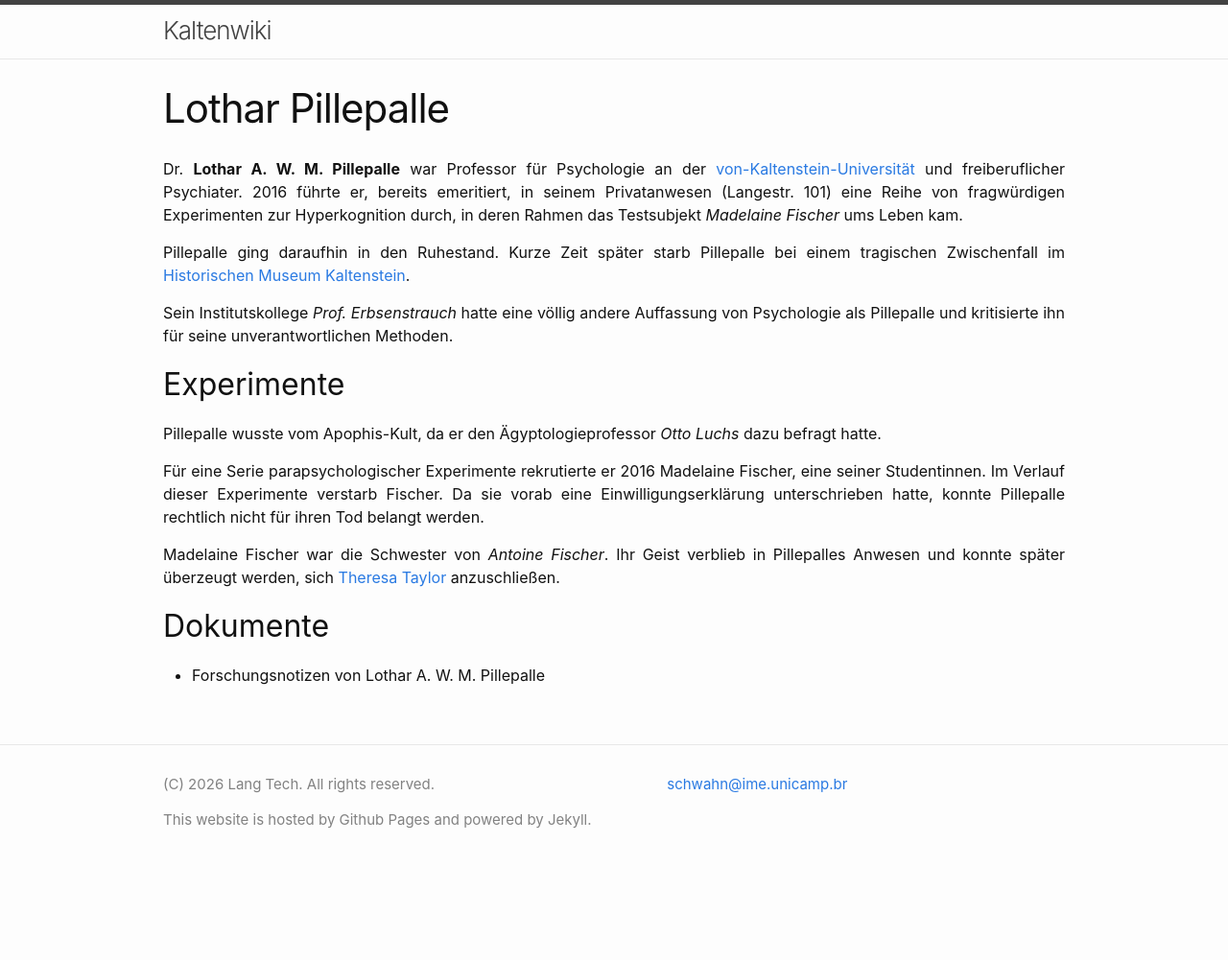
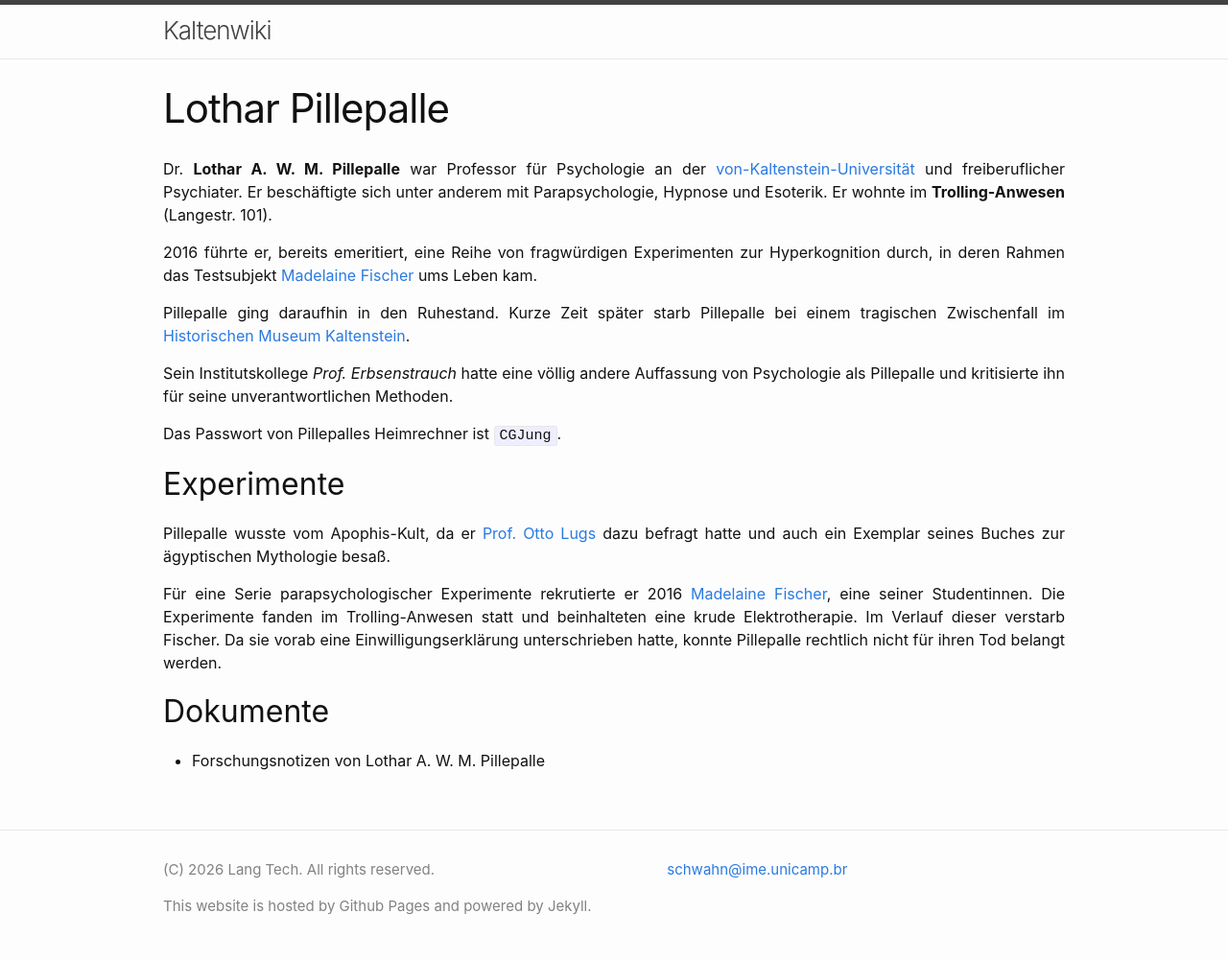
Before and after one commit to PSchwahn/kaltenwiki, a Jekyll site: the page built from _kaltenwiki/pillepalle.md, in a window 1280 px wide. Shown: the whole page at 96% size. Built offline with Jekyll 4.4.1, drawn with Linux system fonts in a browser that asks for light colours; some web fonts are replaced; before the commit the page ends 912 px from its top, so only the background shows below that.

Commit message:
Kapitel 3

```diff
--- a/_kaltenwiki/pillepalle.md
+++ b/_kaltenwiki/pillepalle.md
@@ -5,19 +5,21 @@ person: true
 name: pillepalle
 ---
 
-Dr. **Lothar A. W. M. Pillepalle** war Professor für Psychologie an der [von-Kaltenstein-Universität]({{ "kaltenwiki/vk_uni" | relative_url }}) und freiberuflicher Psychiater. 2016 führte er, bereits emeritiert, in seinem Privatanwesen (Langestr. 101) eine Reihe von fragwürdigen Experimenten zur Hyperkognition durch, in deren Rahmen das Testsubjekt *Madelaine Fischer* ums Leben kam.
+Dr. **Lothar A. W. M. Pillepalle** war Professor für Psychologie an der [von-Kaltenstein-Universität]({{ "kaltenwiki/vk_uni" | relative_url }}) und freiberuflicher Psychiater. Er beschäftigte sich unter anderem mit Parapsychologie, Hypnose und Esoterik. Er wohnte im **Trolling-Anwesen** (Langestr. 101).
+
+2016 führte er, bereits emeritiert, eine Reihe von fragwürdigen Experimenten zur Hyperkognition durch, in deren Rahmen das Testsubjekt [Madelaine Fischer]({{ "kaltenwiki/madelaine" | relative_url }}) ums Leben kam.
 
 Pillepalle ging daraufhin in den Ruhestand. Kurze Zeit später starb Pillepalle bei einem tragischen Zwischenfall im [Historischen Museum Kaltenstein]({{ "kaltenwiki/museum" | relative_url }}).
 
 Sein Institutskollege *Prof. Erbsenstrauch* hatte eine völlig andere Auffassung von Psychologie als Pillepalle und kritisierte ihn für seine unverantwortlichen Methoden.
 
+Das Passwort von Pillepalles Heimrechner ist `CGJung`.
+
 ## Experimente
 
-Pillepalle wusste vom Apophis-Kult, da er den Ägyptologieprofessor *Otto Luchs* dazu befragt hatte.
+Pillepalle wusste vom Apophis-Kult, da er [Prof. Otto Lugs]({{ "kaltenwiki/luchs" | relative_url }}) dazu befragt hatte und auch ein Exemplar seines Buches zur ägyptischen Mythologie besaß.
 
-Für eine Serie parapsychologischer Experimente rekrutierte er 2016 Madelaine Fischer, eine seiner Studentinnen. Im Verlauf dieser Experimente verstarb Fischer. Da sie vorab eine Einwilligungserklärung unterschrieben hatte, konnte Pillepalle rechtlich nicht für ihren Tod belangt werden.
-
-Madelaine Fischer war die Schwester von *Antoine Fischer*. Ihr Geist verblieb in Pillepalles Anwesen und konnte später überzeugt werden, sich [Theresa Taylor]({{ "kaltenwiki/theresa" | relative_url }}) anzuschließen.
+Für eine Serie parapsychologischer Experimente rekrutierte er 2016 [Madelaine Fischer]({{ "kaltenwiki/madelaine" | relative_url }}), eine seiner Studentinnen. Die Experimente fanden im Trolling-Anwesen statt und beinhalteten eine krude Elektrotherapie. Im Verlauf dieser verstarb Fischer. Da sie vorab eine Einwilligungserklärung unterschrieben hatte, konnte Pillepalle rechtlich nicht für ihren Tod belangt werden.
 
 ## Dokumente
 
```
Also changed, not shown: _kaltenwiki/apophis.md (+1 -0 lines), _kaltenwiki/lirk.md (+8 -2 lines), _kaltenwiki/luchs.md (added, +10 -0 lines), _kaltenwiki/madelaine.md (added, +20 -0 lines), _kaltenwiki/maria.md (+1 -0 lines), _kaltenwiki/polizei.md (+1 -0 lines), _kaltenwiki/schneekugel.md (added, +14 -0 lines), _kaltenwiki/vk_uni.md (+1 -1 lines).
